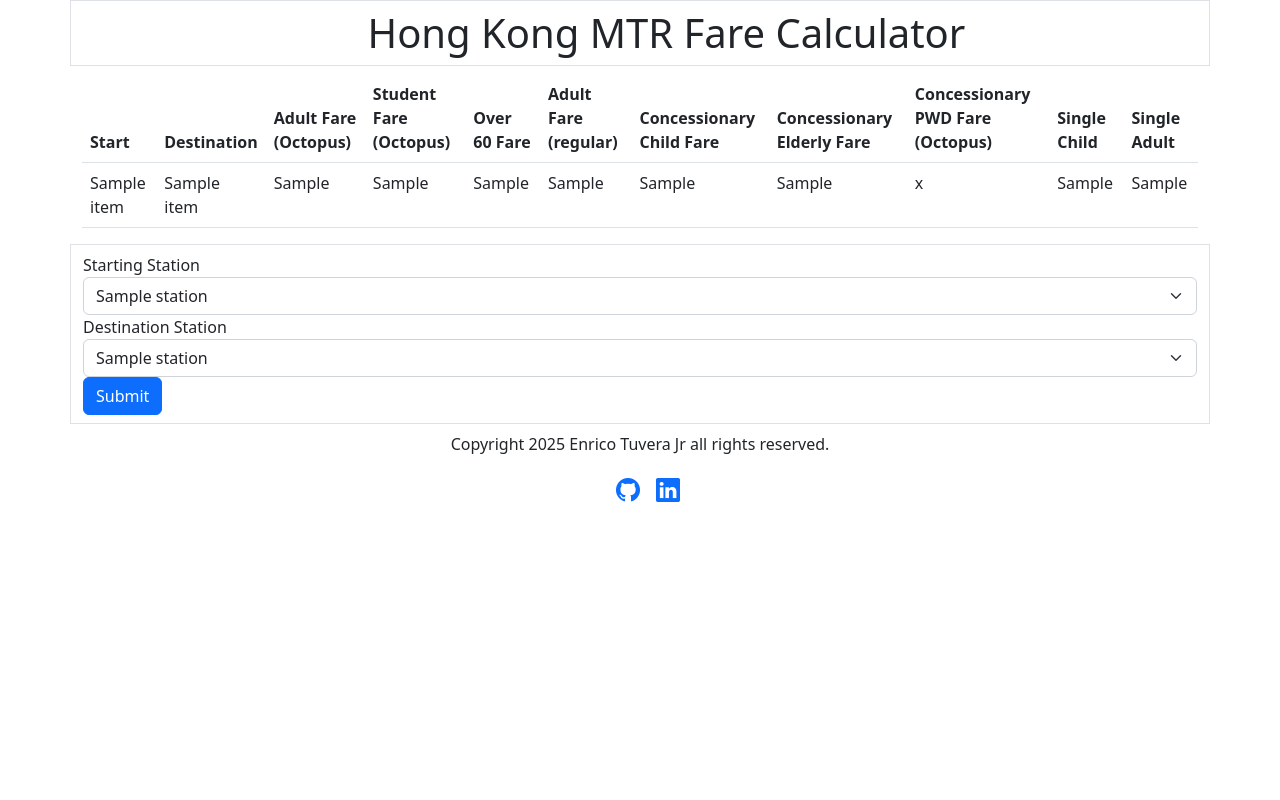
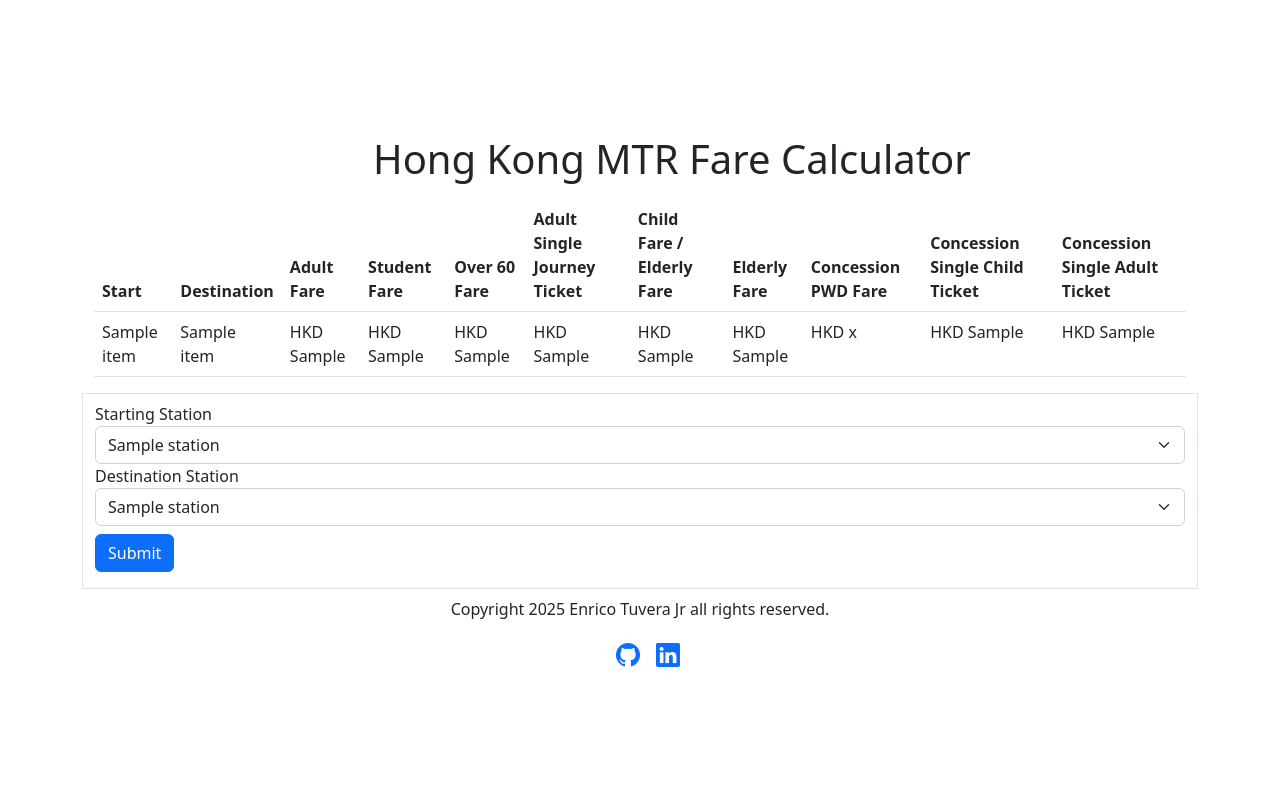
Before and after one commit to enricojr01/mtr_fare_table, a FastAPI app: template fare_calculator/templates/index.html.jinja2 in a window 1280 px wide. Run offline with FastAPI, Linux system fonts and the light colour scheme; the template is opened without the code that fills it: most values are stand-ins (such as "Sample title", 1, 10 or a date in 2020); parts of the project's set-up code (start-up, migrations or seed data) failed here and were passed over.

Commit message:
tried to make everything look nice

```diff
--- a/fare_calculator/templates/index.html.jinja2
+++ b/fare_calculator/templates/index.html.jinja2
@@ -15,10 +15,10 @@
         rel="stylesheet"
     >
 </head>
-<body>
+<body class="container d-flex justify-content-center align-items-center h-100" style="min-height: 100vh;">
     <div class="container">
         {# Title Bar #}
-        <div class="row border pt-2">
+        <div class="row pt-2">
             <div class="col-3"></div>
             <div class="col"><h1>Hong Kong MTR Fare Calculator</h1></div>
             <div class="col-2"></div>
@@ -32,15 +32,15 @@
                         <tr>
                             <th>Start</th>
                             <th>Destination</th>
-                            <th>Adult Fare (Octopus)</th>
-                            <th>Student Fare (Octopus)</th>
-                            <th>Over 60 Fare</th>
-                            <th>Adult Fare (regular)</th>
-                            <th>Concessionary Child Fare</th>
-                            <th>Concessionary Elderly Fare</th>
-                            <th>Concessionary PWD Fare (Octopus)</th>
-                            <th>Single Child</th>
-                            <th>Single Adult</th>
+                            <th title="via Octopus Card">Adult Fare</th>
+                            <th title="via personalized Octopus Card">Student Fare</th>
+                            <th title="via JoyYou Card">Over 60 Fare</th>
+                            <th title="Includes Students">Adult Single Journey Ticket</th>
+                            <th title="via Octopus Card">Child Fare / Elderly Fare</th>
+                            <th title="via JoyYou Card, age 65 and above">Elderly Fare</th>
+                            <th title="via Octopus Card">Concession PWD Fare </th>
+                            <th title="">Concession Single Child Ticket</th>
+                            <th title="">Concession Single Adult Ticket</th>
                         </tr>
                     </thead>
                     <tbody>
@@ -48,15 +48,15 @@
                         <tr>
                             <td>{{ item.SRC_STATION_NAME }}</td>
                             <td>{{ item.DEST_STATION_NAME }}</td>
-                            <td>{{ item.OCT_ADT_FARE }}</td>
-                            <td>{{ item.OCT_STD_FARE }}</td>
-                            <td>{{ item.OCT_JOYYOU_SIXTY_FARE }}</td>
-                            <td>{{ item.SINGLE_ADT_FARE }}</td>
-                            <td>{{ item.OCT_CON_CHILD_FARE }}</td>
-                            <td>{{ item.OCT_CON_ELDERLY_FARE }}</td>
-                            <td>{{ item.OCT_CON_PWD_FARE }}</td>
-                            <td>{{ item.SINGLE_CON_CHILD_FARE }}</td>
-                            <td>{{ item.SINGLE_CON_ELDERLY_FARE }}</td>
+                            <td>HKD {{ item.OCT_ADT_FARE }}</td>
+                            <td>HKD {{ item.OCT_STD_FARE }}</td>
+                            <td>HKD {{ item.OCT_JOYYOU_SIXTY_FARE }}</td>
+                            <td>HKD {{ item.SINGLE_ADT_FARE }}</td>
+                            <td>HKD {{ item.OCT_CON_CHILD_FARE }}</td>
+                            <td>HKD {{ item.OCT_CON_ELDERLY_FARE }}</td>
+                            <td>HKD {{ item.OCT_CON_PWD_FARE }}</td>
+                            <td>HKD {{ item.SINGLE_CON_CHILD_FARE }}</td>
+                            <td>HKD {{ item.SINGLE_CON_ELDERLY_FARE }}</td>
                         </tr>
                         {% endfor %}
                     </tbody>
@@ -84,7 +84,7 @@
                         <option value="{{ station }}">{{ station }}</option>
                     {% endfor %}
                     </select>
-                    <button type="submit" class="btn btn-primary">Submit</button>
+                    <button type="submit" class="btn btn-primary my-2">Submit</button>
                 </form>
             </div>
         </div>
```
